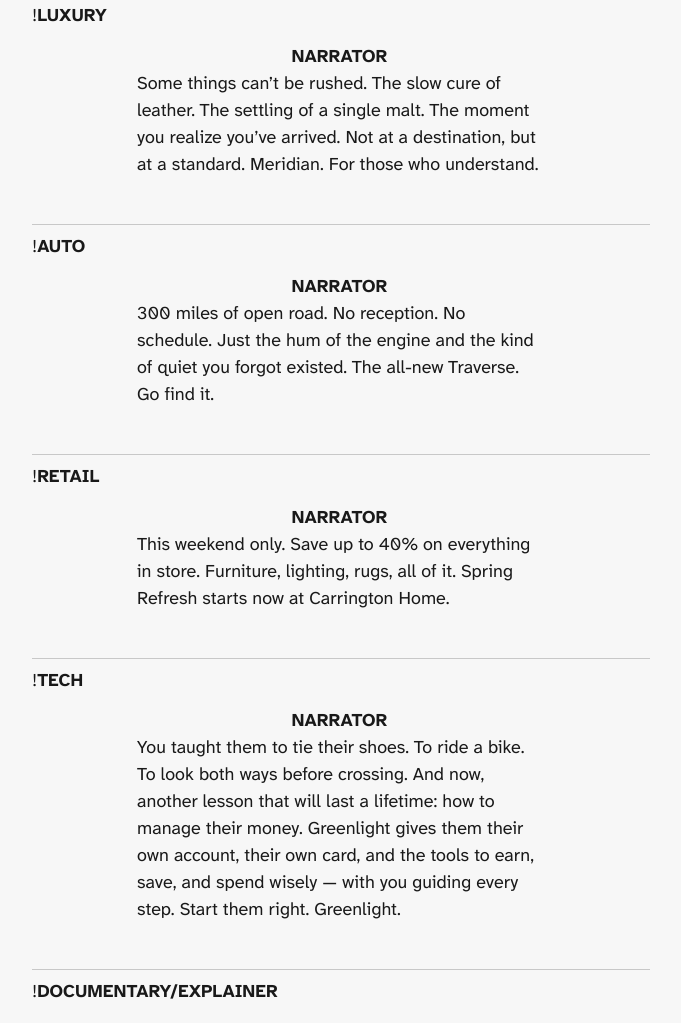
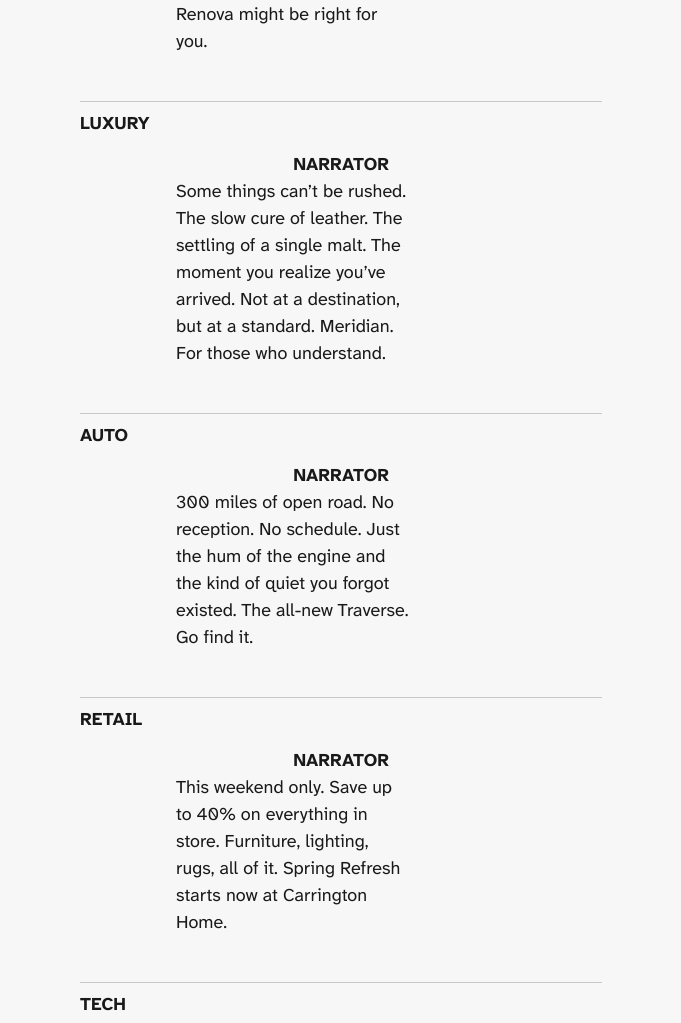
Before and after one commit to mumblequatch/260217-final-scripts, a plain HTML site: page index.html in a window 1280 px wide. Shown: the part 358-1381 px from the top of the page, without its empty margins (299-980 px from the left). Drawn offline with Linux system fonts and the light colour scheme; a web font is replaced by a local one.

Commit message:
Update: 2026-02-17 11:42

```diff
--- a/index.html
+++ b/index.html
@@ -154,7 +154,7 @@
 /* ── screenplay layout ──────────────────────────────────────────────── */
 
 body.screenplay {
-    max-width: 7in;
+    max-width: 6in;
     line-height: 1.5;
 }
 
@@ -172,15 +172,15 @@
 }
 
 .character {
-    margin-left: 42%;
+    text-align: center;
     margin-bottom: 0;
     font-weight: bold;
     text-transform: uppercase;
 }
 
 .dialogue {
-    margin-left: 17%;
-    margin-right: 17%;
+    margin-left: 1in;
+    margin-right: 2in;
     margin-top: 0;
     margin-bottom: 0.75em;
 }
@@ -212,12 +212,9 @@
 /* ── screenplay responsive: tablet ─────────────────────────────────── */
 
 @media (max-width: 768px) {
-    .character {
-        margin-left: 35%;
-    }
     .dialogue {
-        margin-left: 10%;
-        margin-right: 10%;
+        margin-left: 0.75in;
+        margin-right: 1in;
     }
 }
 
@@ -262,27 +259,27 @@
 </head>
 <body class="screenplay">
 <p class="action">TITLE: VO Demo Reel Scripts AUTHOR: Thomas Woodrow DRAFT DATE: 2026-02-12</p>
-<p class="action">!<strong>PHARMA</strong></p>
+<p class="action"><strong>PHARMA</strong></p>
 <p class="character">NARRATOR</p>
 <p class="dialogue">Living with chronic pain means making choices every day. What you can do, what you have to skip. Renova was developed to help you reclaim those moments. Talk to your doctor about whether Renova might be right for you.</p>
 <hr class="section-break">
-<p class="action">!<strong>LUXURY</strong></p>
+<p class="action"><strong>LUXURY</strong></p>
 <p class="character">NARRATOR</p>
 <p class="dialogue">Some things can’t be rushed. The slow cure of leather. The settling of a single malt. The moment you realize you’ve arrived. Not at a destination, but at a standard. Meridian. For those who understand.</p>
 <hr class="section-break">
-<p class="action">!<strong>AUTO</strong></p>
+<p class="action"><strong>AUTO</strong></p>
 <p class="character">NARRATOR</p>
 <p class="dialogue">300 miles of open road. No reception. No schedule. Just the hum of the engine and the kind of quiet you forgot existed. The all-new Traverse. Go find it.</p>
 <hr class="section-break">
-<p class="action">!<strong>RETAIL</strong></p>
+<p class="action"><strong>RETAIL</strong></p>
 <p class="character">NARRATOR</p>
 <p class="dialogue">This weekend only. Save up to 40% on everything in store. Furniture, lighting, rugs, all of it. Spring Refresh starts now at Carrington Home.</p>
 <hr class="section-break">
-<p class="action">!<strong>TECH</strong></p>
+<p class="action"><strong>TECH</strong></p>
 <p class="character">NARRATOR</p>
 <p class="dialogue">You taught them to tie their shoes. To ride a bike. To look both ways before crossing. And now, another lesson that will last a lifetime: how to manage their money. Greenlight gives them their own account, their own card, and the tools to earn, save, and spend wisely — with you guiding every step. Start them right. Greenlight.</p>
 <hr class="section-break">
-<p class="action">!<strong>DOCUMENTARY/EXPLAINER</strong></p>
+<p class="action"><strong>DOCUMENTARY/EXPLAINER</strong></p>
 <p class="character">NARRATOR</p>
 <p class="dialogue">At the turn of the first millennium, Rome was the center of the known world — and Augustus, its first emperor, was reshaping it in his image: order, morality, permanence. He understood the power of art — poets like Virgil and Horace helped build the mythology of his reign. So when Ovid, one of Rome’s most celebrated writers, used his pen to mock everything Augustus stood for, the emperor didn’t laugh it off. He banished him to the frozen edge of the empire.</p>
 <p class="dialogue">But Ovid didn’t fall silent. In exile, he completed a masterpiece that would outlast Augustus, outlast Rome itself.</p>
@@ -290,7 +287,7 @@
 <p class="dialogue">Narcissus falls in love with his own reflection and becomes a flower. Daphne escapes a god by turning into a tree. Arachne challenges a goddess and is twisted into a spider. Orpheus sings his way into the underworld — and when he’s torn apart, his severed head floats down the river, still singing.</p>
 <p class="dialogue">The poem begins with the creation of the universe and ends with the reign of Augustus — the very emperor who exiled him. Its final word is <em>vivam</em>: “I shall live.” The poet was erased. The poem outlasted the empire.</p>
 <hr class="section-break">
-<p class="action">!<strong>AUDIOBOOK</strong></p>
+<p class="action"><strong>AUDIOBOOK</strong></p>
 <p class="scene-heading">EXT. UNDERWORLD, WHARF — NIGHT</p>
 <p class="character">NARRATOR</p>
 <p class="dialogue">Benjamin picked his way carefully across the slick cobblestones of a narrow street as the perpetual rain continued to fall in a thin, cold drizzle. He was in a nameless port town, but so far could nowhere find the port. Lanterns burned in the windows with flames that gave no warmth. The dead passed him without a glance — though they swam through an ocean of time, they could barely spare a drop of it to help a lost, living boy.</p>
@@ -351,7 +348,7 @@
 <p class="dialogue">Benjamin found a boat—little more than a raft fitted with oars—and pushed out across the spectral water. It was warm and thick, more like oil than sea, glowing faintly beneath the surface. He did his best not to imagine what might be moving below.</p>
 <p class="dialogue">The Naglfar loomed larger as he drew near. A great galleon, ancient and barnacled, its sails hanging limp in the windless air. And then he saw the hull. It was studded with fingernails—thousands of them, yellowed and curling, pressed into the wood like scales. Benjamin grabbed the anchor chain and began to climb.</p>
 <hr class="section-break">
-<p class="action">!<strong>CHARACTER</strong></p>
+<p class="action"><strong>CHARACTER</strong></p>
 <p class="scene-heading">INT. RABBIT’S HOUSE — DAY</p>
 <p class="character">NARRATOR</p>
 <p class="dialogue">Pooh rose from the table and said, in a rather sticky voice:</p>
```
